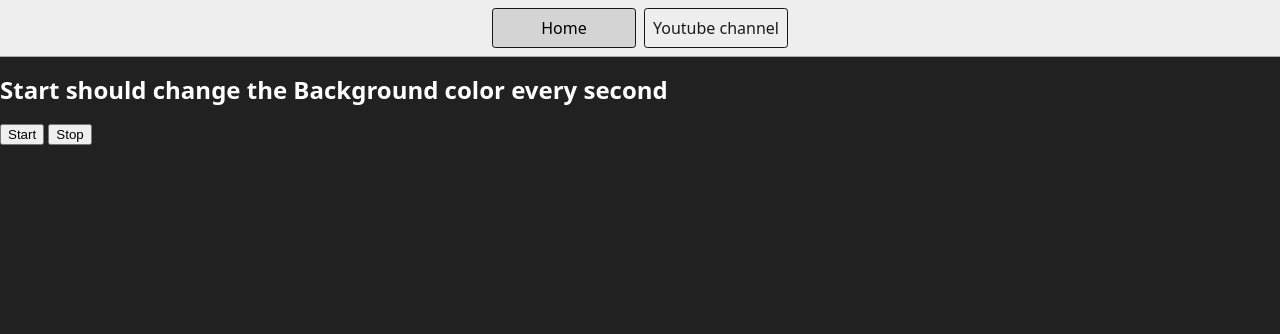
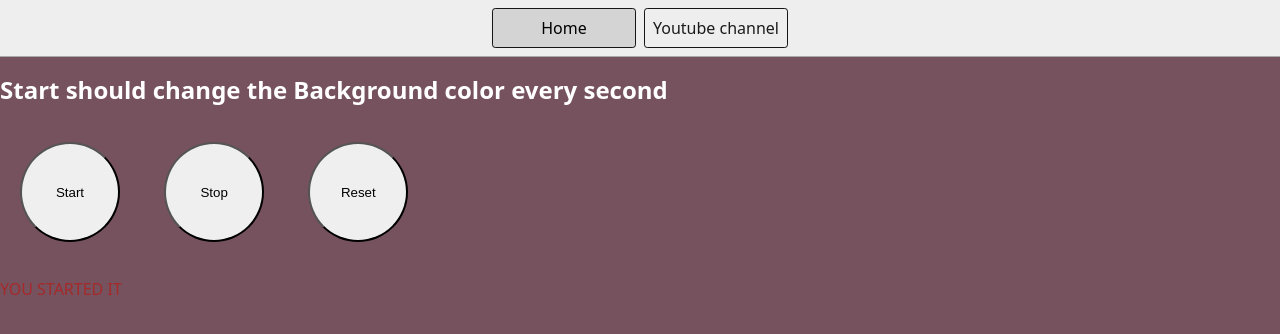
Before and after one commit to dhruvwadhwani7/JavaScript-Codespaces, a plain HTML site: page PROJECTS/06_unlimited_Colors/index.html in a window 1280 px wide. Both pictures are taken after a click on the button "Start". Drawn offline with Linux system fonts and the light colour scheme; files that its build step writes are made by us from their sources.

Commit message:
project 6

```diff
--- a/PROJECTS/06_unlimited_Colors/index.html
+++ b/PROJECTS/06_unlimited_Colors/index.html
@@ -8,6 +8,24 @@
     <link rel="stylesheet" href="style.css" />
     <link rel="stylesheet" href="../styles.css" />
   </head>
+  <style>
+    .buttons {
+      display: flex;
+      flex-direction: column;
+    }
+    #start,
+    #stop,
+    #reset {
+      width: 100px;
+      border-radius: 50px;
+      height: 100px;
+      margin: 20px;
+    }
+    p{
+        color: brown;
+        align-items: center;
+    }
+  </style>
   <body style="background-color: #212121; color: #fff">
     <nav>
       <a href="/" aria-current="page">Home</a>
@@ -15,10 +33,12 @@
         >Youtube channel</a
       >
     </nav>
-
-    <h1>Start should change the Background color every second</h1>
-    <button id="start">Start</button>
-    <button id="stop">Stop</button>
-    <script src="chaiaurcode.js"></script>
+    <div class="begin">
+      <h1>Start should change the Background color every second</h1>
+      <button id="start">Start</button>
+      <button id="stop">Stop</button>
+      <button id="reset">Reset</button>
+    </div>
+    <script src="script.js"></script>
   </body>
 </html>
--- /dev/null
+++ b/PROJECTS/06_unlimited_Colors/script.js
@@ -0,0 +1,33 @@
+const main = document.body
+const div = document.querySelector('.begin')
+const start = document.querySelector('#start')
+const stop = document.querySelector('#stop')
+const reset = document.querySelector('#reset')
+const p = document.createElement('p')
+
+p.innerHTML = "Hello Welcome"
+div.appendChild(p)
+
+const changeColor = function(){
+    const r = Math.random() * 200
+    const g = Math.random() * 200
+    const b = Math.random() * 200
+    main.style.backgroundColor = `rgb(${r},${g},${b})`
+}
+start.addEventListener('click',()=>{
+    console.log("Start Pressed")
+    const changing = setInterval(changeColor,1000)
+    p.innerHTML = "YOU STARTED IT "
+
+    stop.addEventListener('click',()=>{
+        console.log("Stop Pressed")
+        clearInterval(changing)
+        p.innerHTML = "YOU STOPPED"
+    })
+})
+
+reset.addEventListener('click',()=>{
+    console.log("Resetted")
+    main.style.backgroundColor = "#212121"
+    p.innerHTML = "YOU PRESSED RESET BUTTON"
+})
```
